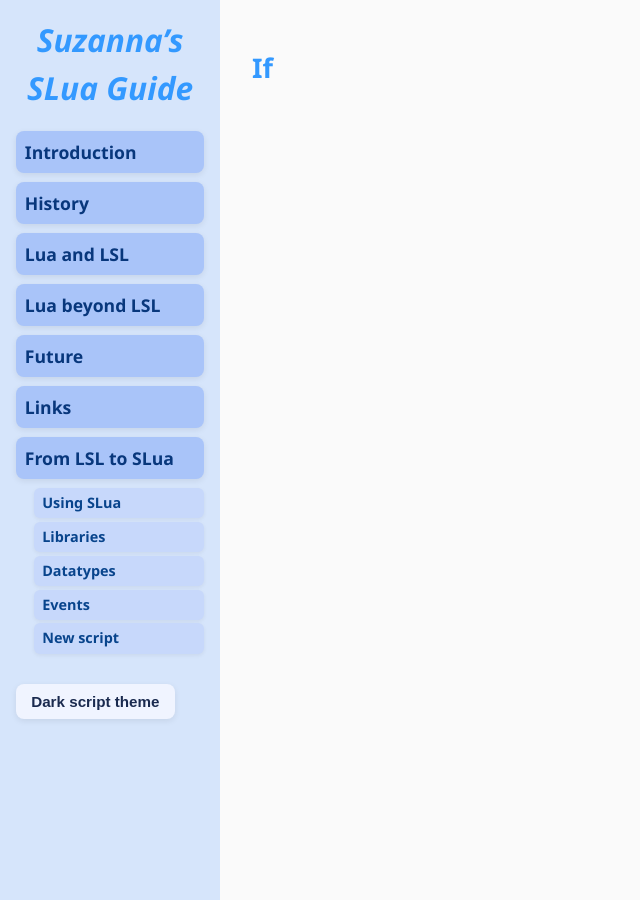
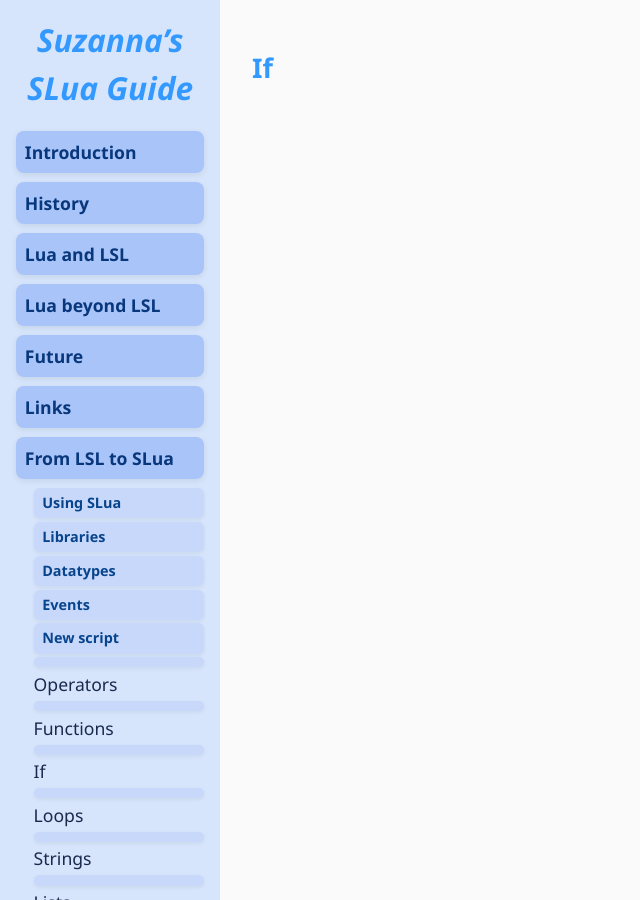
Before and after one commit to Suzanna-Linn/slua, a Jekyll site: the page built from docs/moving-if.md, in a window 1280 px wide. Shown: the whole page, without its empty margins (0-640 px from the left). Built offline with Jekyll 4.4.1, drawn with Linux system fonts in a browser that asks for light colours; nearby versions of some CDN libraries; our own code applies the rules of GitHub Pages for plain Markdown files; comment, search, counter and statistics services are not loaded.

Commit message:
Update sidebar.html

```diff
--- a/docs/_includes/sidebar.html
+++ b/docs/_includes/sidebar.html
@@ -15,6 +15,12 @@
         <li><a href="/slua/moving-datatypes" class="page-link">Datatypes</a></li>
         <li><a href="/slua/moving-events" class="page-link">Events</a></li>
         <li><a href="/slua/moving-new-script" class="page-link">New script</a></li>
+        <li><a href="/slua/moving-operators" class="page-link"></a>Operators</li>
+        <li><a href="/slua/moving-functions" class="page-link"></a>Functions</li>
+        <li><a href="/slua/moving-if" class="page-link"></a>If</li>
+        <li><a href="/slua/moving-loops" class="page-link"></a>Loops</li>
+        <li><a href="/slua/moving-strings" class="page-link"></a>Strings</li>
+        <li><a href="/slua/moving-lists" class="page-link"></a>Lists</li>
       </ul>
     </li>
   </ul>
```
